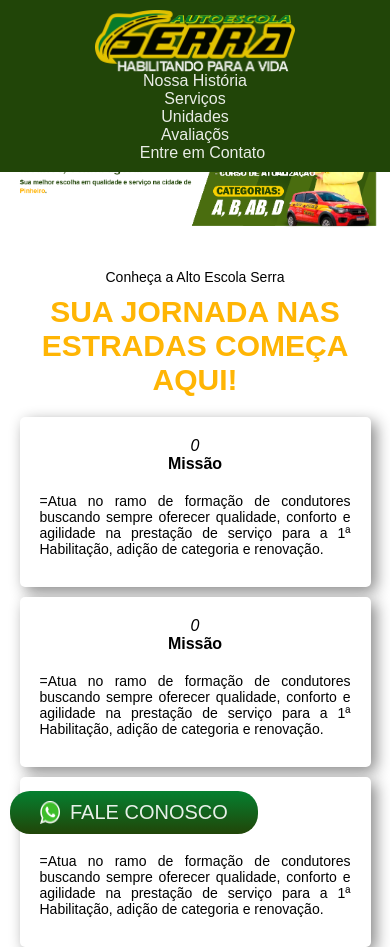
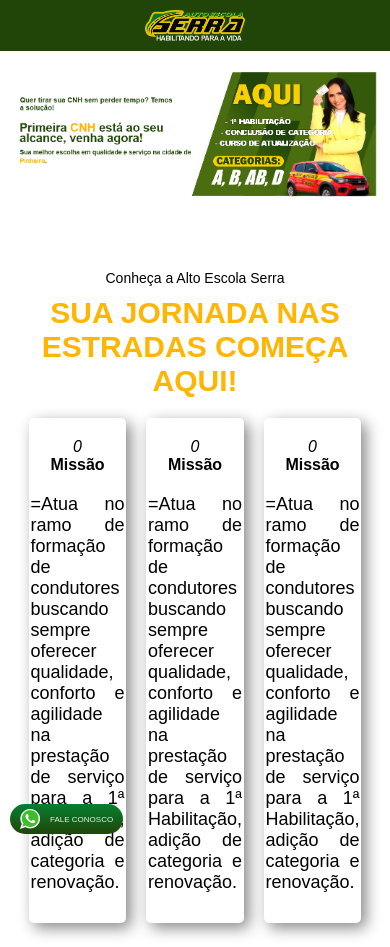
Before and after one commit to NeyTec/auto-escola-serra, a plain HTML site: page index.html in a window 390 px wide. Shown: the top 947 px of the page. Drawn offline with Linux system fonts and the light colour scheme.

Commit message:
Add files via upload

```diff
--- a/css/style.css
+++ b/css/style.css
@@ -10,7 +10,7 @@
 .navbar{ background-color:#214508; width: 100%;display:flex; justify-content: space-between; align-items: center; padding:10px 50px;position: fixed;top: 0;left: 0;
 }
 nav #logo{border:none;}
-nav img{width: 200px;}
+nav img{max-width: 200px;}
 nav nav{display: flex;}
 nav li a{color:#fff;font-size:max(16px,1.5vw);}
 nav li {margin:0 15px;text-align:center;}
@@ -18,9 +18,16 @@
 nav li:last-child{margin-right: 0;}
 
 @media(max-width:700px){
-	nav {flex-direction:column;}
+	.navbar{flex-direction: column;}
+	.navbar nav{flex-direction: column;display: none;}
+	nav img{width:100px;}
+	nav nav a{font-size: 10px;}
+
+
+	/* nav {flex-direction:column;} */
 }
 header .headerline-btn{
+	display: flex;align-items: center;
 	position: fixed;left:10px;bottom: 10px;
 	padding: 10px 30px;
 	background:linear-gradient(0deg, #214508, #058030 );
@@ -34,20 +41,27 @@
 }
 header .headerline-btn {display: flex;}
 
+@media(max-width:700px){
+	header .headerline-btn{padding: 5px 10px;}
+	header .headerline-btn a{font-size: 8px;}
+}
+
 #moldura{
-	margin-top: max(100px);
+	margin-top: max(50px, 70px);
 	width:100%;
 	height:max(80vh);
 	background-size:contain;
 	background-repeat:no-repeat;
 
 }
-
+@media(max-width:700px){
+	#moldura{height: max(100px,200px);}
+}
 
 
 
 @media(max-width:700px){
-	#moldura {height:20vh;}
+	/* #moldura {height:20vh;} */
 }
 
 section{display:flex;flex-direction:column;align-items:center;align-items:top;
@@ -81,10 +95,10 @@
 .cards .card p{font-size:18px; text-align:justify;}
 
 @media(max-width:700px){
-	.cards {flex-direction:column;align-items:center;}
+	/* .cards {flex-direction:column;align-items:center;}
 	.cards .card{width:90%;margin-bottom:10px;}
 	.cards .card h3{font-size:16px;}
-	.cards .card p{font-size:14px;}
+	.cards .card p{font-size:14px;} */
 }
 
 
```
Also changed, not shown: index.html (+0 -1 lines).
